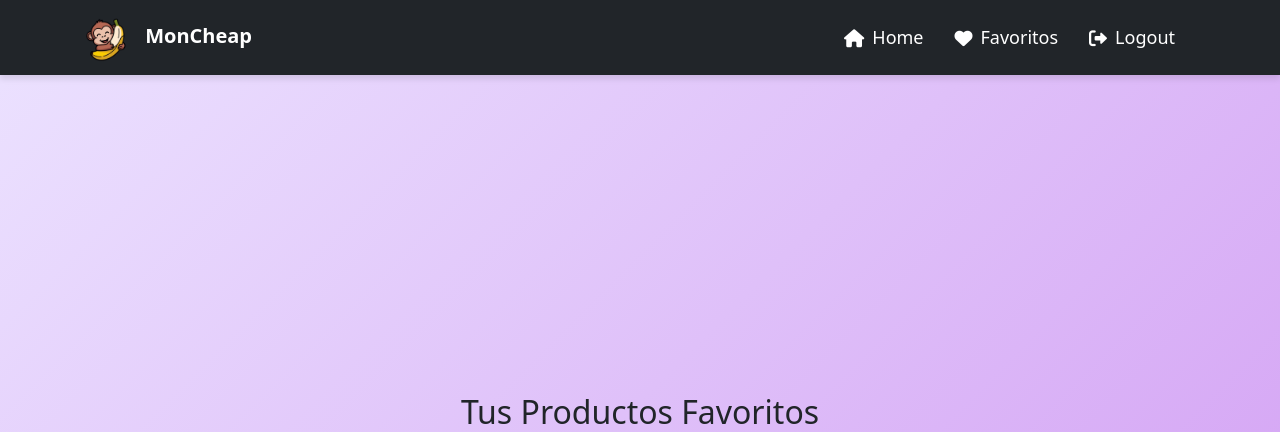
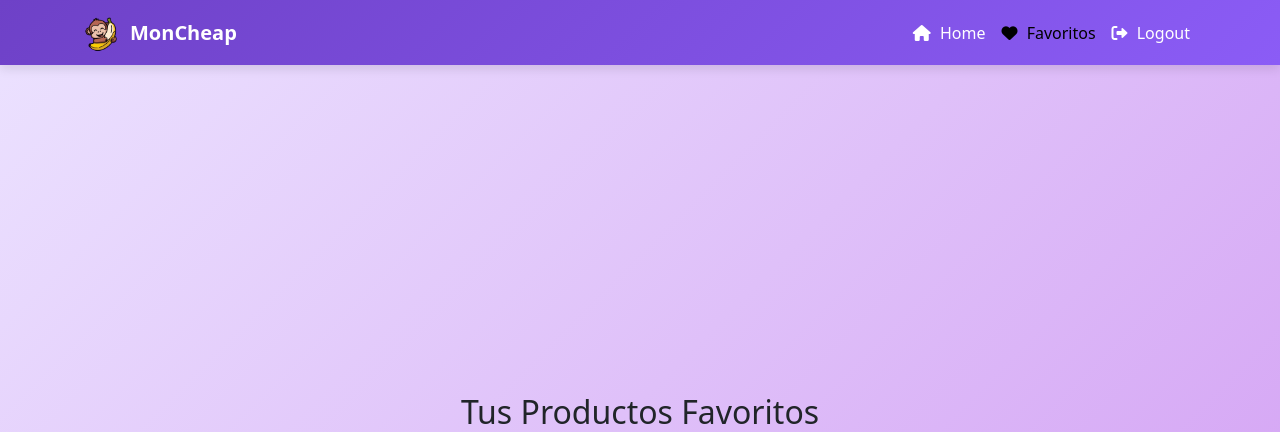
Before and after one commit to manu222/MonCheap, a Flask app: page /likes in a window 1280 px wide. Shown: the top 432 px of the page. Run offline with Flask 3, Linux system fonts and the light colour scheme; data that the repository does not hold is empty.

Commit message:
cambio estilos navbar

```diff
--- a/supermarket_recommendation/app.py
+++ b/supermarket_recommendation/app.py
@@ -45,7 +45,7 @@
         # chekc if the user exists
         user = checkLogin(username, password)
         if user:
-            return redirect(url_for('index'))
+            return redirect(url_for('likes'))
         else:
             return render_template('login.html', error='Usuario o contraseña incorrectos')
     return render_template('login.html')
--- a/supermarket_recommendation/static/styles.css
+++ b/supermarket_recommendation/static/styles.css
@@ -195,51 +195,77 @@
     transform: scale(1.05);
     box-shadow: 0px 10px 25px rgba(0, 0, 0, 0.2);
 }
-@import url('https://cdnjs.cloudflare.com/ajax/libs/font-awesome/6.0.0/css/all.min.css');
-
-.navbar {
-    box-shadow: 0 4px 6px rgba(0, 0, 0, 0.1);
+/* Navbar personalizado */
+.custom-navbar {
+    background: linear-gradient(135deg, #6e41c7, #8b5cf6);
+    padding: 12px 20px;
+    box-shadow: 0px 4px 10px rgba(0, 0, 0, 0.1);
+    transition: all 0.3s ease-in-out;
 }
 
-.logo-nav{
-    width: 50px;
-    height: auto;
+.custom-navbar .navbar-brand {
+    font-size: 20px;
+    color: #ffffff;
+    font-weight: 600;
+    transition: color 0.3s ease-in-out;
 }
 
-.navbar-brand {
-    font-weight: bold;
+.custom-navbar .navbar-brand:hover {
+    color: #f8d30e;
 }
 
+/* Logo dentro del navbar */
+.logo-nav {
+    width: 40px;
+    height: auto;
+    border-radius: 50%;
+    transition: transform 0.3s ease-in-out;
+}
+
+.logo-nav:hover {
+    transform: scale(1.1);
+}
+
+/* Botón de hamburguesa */
+.custom-toggler {
+    border: none;
+    outline: none;
+    background: none;
+}
+
+.custom-toggler:focus {
+    box-shadow: none;
+}
+
+/* Enlaces del navbar */
 .navbar-nav .nav-link {
-    color: #fff;
-    font-size: 18px;
-    margin-right: 15px;
-    display: flex;
-    align-items: center;
+    font-size: 16px;
+    font-weight: 500;
+    color: #ffffff;
+    padding: 10px 15px;
+    border-radius: 8px;
+    transition: all 0.3s ease-in-out;
 }
 
 .navbar-nav .nav-link i {
-    margin-right: 8px;
+    margin-right: 5px;
 }
 
+/* Hover en los enlaces */
 .navbar-nav .nav-link:hover {
-    color: #f8b400;
+    background: rgba(255, 255, 255, 0.2);
+    color: #f8d30e;
 }
 
-.product-card {
-    border-radius: 12px;
-    transition: transform 0.3s ease, box-shadow 0.3s ease;
-    background: white;
+/* Botón de logout con más contraste */
+.logout-btn {
+    background: #ff6b6b;
+    color: white;
+    border-radius: 8px;
+    padding: 10px 15px;
+    transition: all 0.3s ease-in-out;
 }
 
-.product-card:hover {
-    transform: scale(1.05);
-    box-shadow: 0px 10px 25px rgba(0, 0, 0, 0.2);
+.logout-btn:hover {
+    background: #e63946;
 }
-
-.product-img {
-    width: 100%;
-    height: 200px;
-    object-fit: cover;
-    border-bottom: 3px solid #6e41c7;
-}
--- a/supermarket_recommendation/templates/likes.html
+++ b/supermarket_recommendation/templates/likes.html
@@ -12,16 +12,17 @@
     <link rel="stylesheet" href="https://cdnjs.cloudflare.com/ajax/libs/font-awesome/6.0.0/css/all.min.css">
 </head>
 <body>
-    <nav class="navbar navbar-expand-lg navbar-dark bg-dark fixed-top">
+    <nav class="navbar navbar-expand-lg custom-navbar fixed-top">
         <div class="container">
-            <a class="navbar-brand" href="#">
+            <a class="navbar-brand d-flex align-items-center" href="#">
                 <img src="{{ url_for('static', filename='images/logo.png') }}" alt="MonCheap" class="logo-nav">
-                <span class="ms-2">MonCheap</span>
+                <span class="ms-2 fw-bold">MonCheap</span>
             </a>
 
-            <button class="navbar-toggler" type="button" data-bs-toggle="collapse" data-bs-target="#navbarNav">
+            <button class="navbar-toggler custom-toggler" type="button" data-bs-toggle="collapse" data-bs-target="#navbarNav">
                 <span class="navbar-toggler-icon"></span>
             </button>
+
             <div class="collapse navbar-collapse" id="navbarNav">
                 <ul class="navbar-nav ms-auto">
                     <li class="nav-item">
@@ -35,7 +36,7 @@
                         </a>
                     </li>
                     <li class="nav-item">
-                        <a class="nav-link" href="/logout">
+                        <a class="nav-link logout-btn" href="/logout">
                             <i class="fas fa-sign-out-alt"></i> Logout
                         </a>
                     </li>
@@ -43,6 +44,7 @@
             </div>
         </div>
     </nav>
+
 
     <div class="container mt-5">
         <h2 class="text-center mb-4">Tus Productos Favoritos</h2>
```
